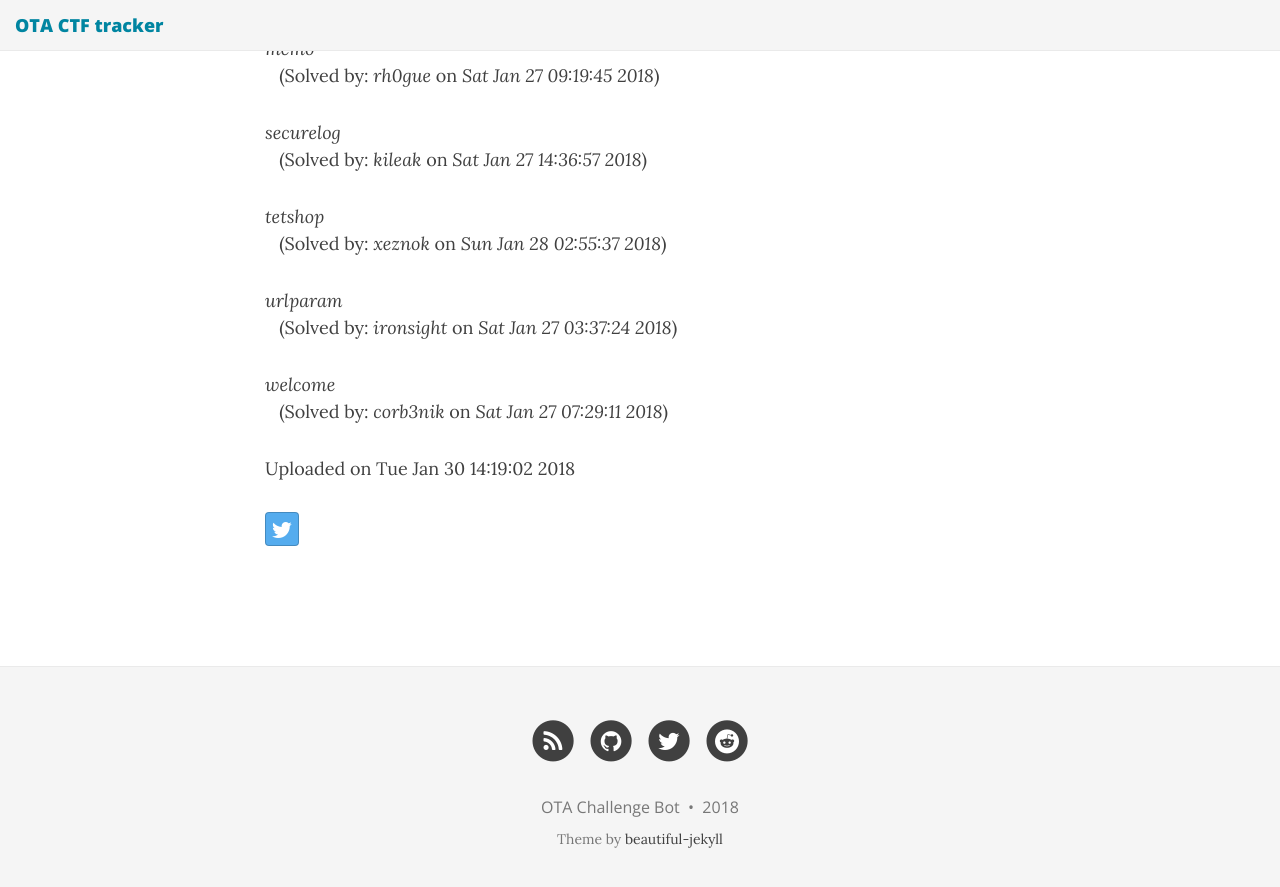
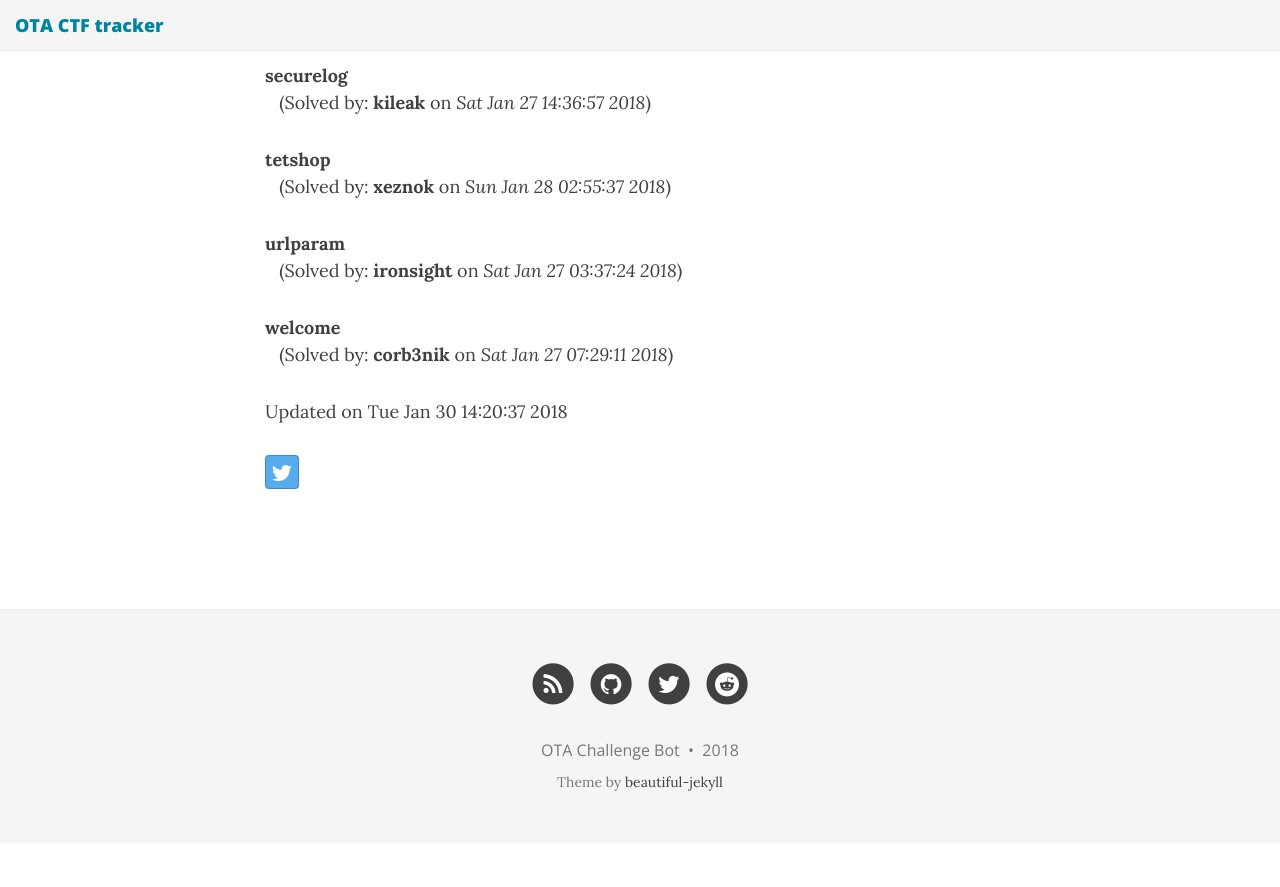
Before and after one commit to OpenToAllCTF/SolveTracker, a Jekyll site: the page built from _posts/2018-1-30-acebear.md, in a window 1280 px wide and 900 px high, scrolled down 1020 px. Shown: the top 887 px of the window. Built offline with Jekyll 4.4.1, drawn with Linux system fonts in a browser that asks for light colours; nearby versions of some CDN libraries; after the commit the page ends 1863 px from its top, so only the background shows below that; some of the changed text lies outside the part shown.

Commit message:
Solve post from acebear-18

```diff
--- a/_posts/2018-1-30-acebear.md
+++ b/_posts/2018-1-30-acebear.md
@@ -3,47 +3,45 @@ layout: post
 title: AceBear Security Contest 2018
 ---
 
-Solves from *acebear-18*
+**arm-xpl**
+&nbsp;&nbsp;&nbsp;(Solved by: **kileak** on _Sat Jan 27 10:05:43 2018_)
 
-*arm-xpl*
-&nbsp;&nbsp;&nbsp;(Solved by: *kileak* on _Sat Jan 27 10:05:43 2018_)
+**bearshare**
+&nbsp;&nbsp;&nbsp;(Solved by: **xeznok** on _Sat Jan 27 06:44:57 2018_)
 
-*bearshare*
-&nbsp;&nbsp;&nbsp;(Solved by: *xeznok* on _Sat Jan 27 06:44:57 2018_)
+**bearshare2**
+&nbsp;&nbsp;&nbsp;(Solved by: **xeznok** on _Sat Jan 27 07:54:00 2018_)
 
-*bearshare2*
-&nbsp;&nbsp;&nbsp;(Solved by: *xeznok* on _Sat Jan 27 07:54:00 2018_)
+**comicstore**
+&nbsp;&nbsp;&nbsp;(Solved by: **kileak** on _Sat Jan 27 17:44:44 2018_)
 
-*comicstore*
-&nbsp;&nbsp;&nbsp;(Solved by: *kileak* on _Sat Jan 27 17:44:44 2018_)
+**easyheap**
+&nbsp;&nbsp;&nbsp;(Solved by: **kileak** on _Sat Jan 27 07:52:10 2018_)
 
-*easyheap*
-&nbsp;&nbsp;&nbsp;(Solved by: *kileak* on _Sat Jan 27 07:52:10 2018_)
+**encodr**
+&nbsp;&nbsp;&nbsp;(Solved by: **vakzz** on _Sat Jan 27 15:21:29 2018_)
 
-*encodr*
-&nbsp;&nbsp;&nbsp;(Solved by: *vakzz* on _Sat Jan 27 15:21:29 2018_)
+**fibonacci**
+&nbsp;&nbsp;&nbsp;(Solved by: **wooyaggo** on _Sat Jan 27 19:51:00 2018_)
 
-*fibonacci*
-&nbsp;&nbsp;&nbsp;(Solved by: *wooyaggo* on _Sat Jan 27 19:51:00 2018_)
+**lolgame**
+&nbsp;&nbsp;&nbsp;(Solved by: **kileak** on _Sat Jan 27 08:51:41 2018_)
 
-*lolgame*
-&nbsp;&nbsp;&nbsp;(Solved by: *kileak* on _Sat Jan 27 08:51:41 2018_)
+**memo**
+&nbsp;&nbsp;&nbsp;(Solved by: **rh0gue** on _Sat Jan 27 09:19:45 2018_)
 
-*memo*
-&nbsp;&nbsp;&nbsp;(Solved by: *rh0gue* on _Sat Jan 27 09:19:45 2018_)
+**securelog**
+&nbsp;&nbsp;&nbsp;(Solved by: **kileak** on _Sat Jan 27 14:36:57 2018_)
 
-*securelog*
-&nbsp;&nbsp;&nbsp;(Solved by: *kileak* on _Sat Jan 27 14:36:57 2018_)
+**tetshop**
+&nbsp;&nbsp;&nbsp;(Solved by: **xeznok** on _Sun Jan 28 02:55:37 2018_)
 
-*tetshop*
-&nbsp;&nbsp;&nbsp;(Solved by: *xeznok* on _Sun Jan 28 02:55:37 2018_)
+**urlparam**
+&nbsp;&nbsp;&nbsp;(Solved by: **ironsight** on _Sat Jan 27 03:37:24 2018_)
 
-*urlparam*
-&nbsp;&nbsp;&nbsp;(Solved by: *ironsight* on _Sat Jan 27 03:37:24 2018_)
-
-*welcome*
-&nbsp;&nbsp;&nbsp;(Solved by: *corb3nik* on _Sat Jan 27 07:29:11 2018_)
+**welcome**
+&nbsp;&nbsp;&nbsp;(Solved by: **corb3nik** on _Sat Jan 27 07:29:11 2018_)
 
 
 
-Uploaded on Tue Jan 30 14:19:02 2018
+Updated on Tue Jan 30 14:20:37 2018
```
